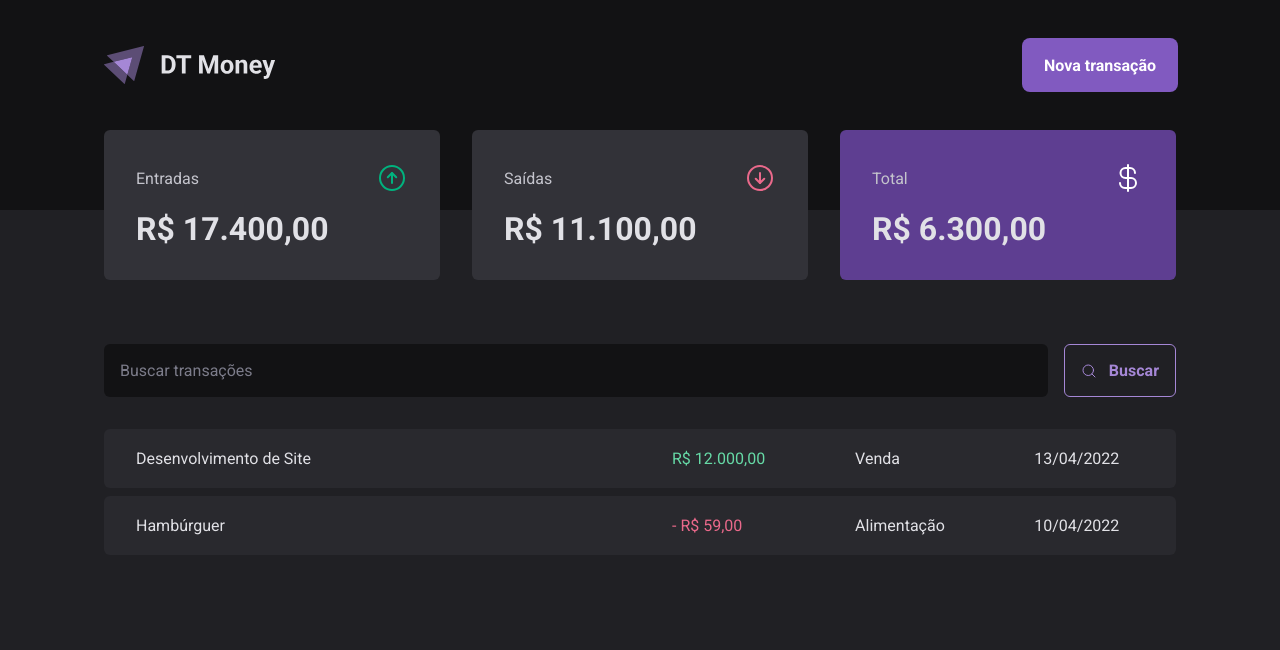
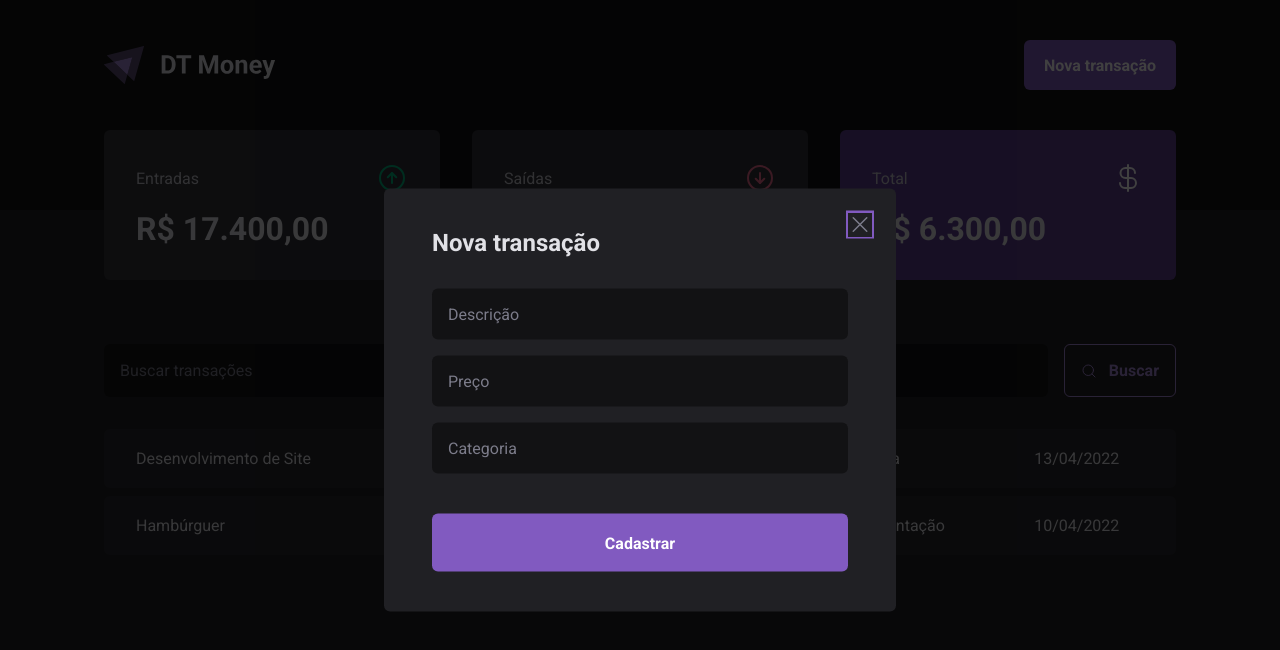
Before and after one commit to gabrielbuttendorf/dt-money, a React (Vite) app: page / in a window 1280 px wide. Both pictures are taken after a click on the button "Nova transação". Shown: the top 650 px of the page. Built offline with nearby package versions, Linux system fonts and the light colour scheme.

Commit message:
create NewTransactionModal component

```diff
--- a/package.json
+++ b/package.json
@@ -10,6 +10,7 @@
     "preview": "vite preview"
   },
   "dependencies": {
+    "@radix-ui/react-dialog": "^1.1.15",
     "phosphor-react": "^1.4.1",
     "react": "^19.1.0",
     "react-dom": "^19.1.0",
--- a/src/components/Header/index.tsx
+++ b/src/components/Header/index.tsx
@@ -1,12 +1,22 @@
 import { HeaderContainer, HeaderContent, NewTransactionButton } from './styles';
 import logoImg from '../../assets/logo.svg';
+import * as Dialog from '@radix-ui/react-dialog';
+import { NewTransactionModal } from '../NewTransactionModal';
 
 export function Header() {
   return (
     <HeaderContainer>
       <HeaderContent>
         <img src={logoImg} alt="" />
-        <NewTransactionButton>Nova transação</NewTransactionButton>
+
+        <Dialog.Root>
+          <Dialog.Trigger asChild>
+            <NewTransactionButton>Nova transação</NewTransactionButton>
+          </Dialog.Trigger>
+
+          <NewTransactionModal />
+        </Dialog.Root>
+
       </HeaderContent>
     </HeaderContainer>
   );
--- /dev/null
+++ b/src/components/NewTransactionModal/index.tsx
@@ -0,0 +1,26 @@
+import * as Dialog from '@radix-ui/react-dialog';
+import { CloseButton, Content, Overlay } from './styles';
+import { X } from 'phosphor-react';
+
+export function NewTransactionModal() {
+  return (
+    <Dialog.Portal>
+      <Overlay />
+      <Content>
+        <Dialog.Title>Nova transação</Dialog.Title>
+
+        <CloseButton>
+          <X size={24} />
+        </CloseButton>
+
+        <form action="">
+          <input type="text" placeholder='Descrição' required />
+          <input type="number" placeholder='Preço' required />
+          <input type="text" placeholder='Categoria' required />
+
+          <button type="submit">Cadastrar</button>
+        </form>
+      </Content>
+    </Dialog.Portal>
+  );
+}
--- /dev/null
+++ b/src/components/NewTransactionModal/styles.ts
@@ -0,0 +1,69 @@
+import styled from 'styled-components';
+import * as Dialog from '@radix-ui/react-dialog';
+
+export const Overlay = styled(Dialog.Overlay)`
+  position: fixed;
+  width: 100vw;
+  height: 100vh;
+  inset: 0;
+  background: rgba(0, 0, 0, 0.75);
+`;
+
+export const Content = styled(Dialog.Content)`
+  min-width: 32rem;
+  border-radius: 6px;
+  padding: 2.5rem 3rem;
+  background: ${(props) => props.theme['gray-800']};
+
+  position: fixed;
+  top: 50%;
+  left: 50%;
+  transform: translate(-50%, -50%);
+
+  form {
+    margin-top: 2rem;
+    display: flex;
+    flex-direction: column;
+    gap: 1rem;
+  }
+
+  input {
+    border-radius: 6px;
+    border: 0;
+    background: ${(props) => props.theme['gray-900']};
+    color: ${(props) => props.theme['gray-300']};
+    padding: 1rem;
+
+    &::placeholder {
+      color: ${(props) => props.theme['gray-500']};
+    }
+  }
+
+  button[type='submit'] {
+    height: 58px;
+    border: 0;
+    background: ${(props) => props.theme['purple-500']};
+    color: ${(props) => props.theme['white']};
+    font-weight: bold;
+    padding: 0 1.25rem;
+    border-radius: 6px;
+    margin-top: 1.5rem;
+    cursor: pointer;
+
+    &:hover {
+      background: ${(props) => props.theme['purple-700']};
+      transition: background 0.2s;
+    }
+  }
+`;
+
+export const CloseButton = styled(Dialog.Close)`
+  position: absolute;
+  background: transparent;
+  border: 0;
+  top: 1.5rem;
+  right: 1.5rem;
+  line-height: 0;
+  cursor: pointer;
+  color: ${props => props.theme['gray-500']};
+`
```
Also changed, not shown: 1 other file (tests, documents, lock files or other folders).
